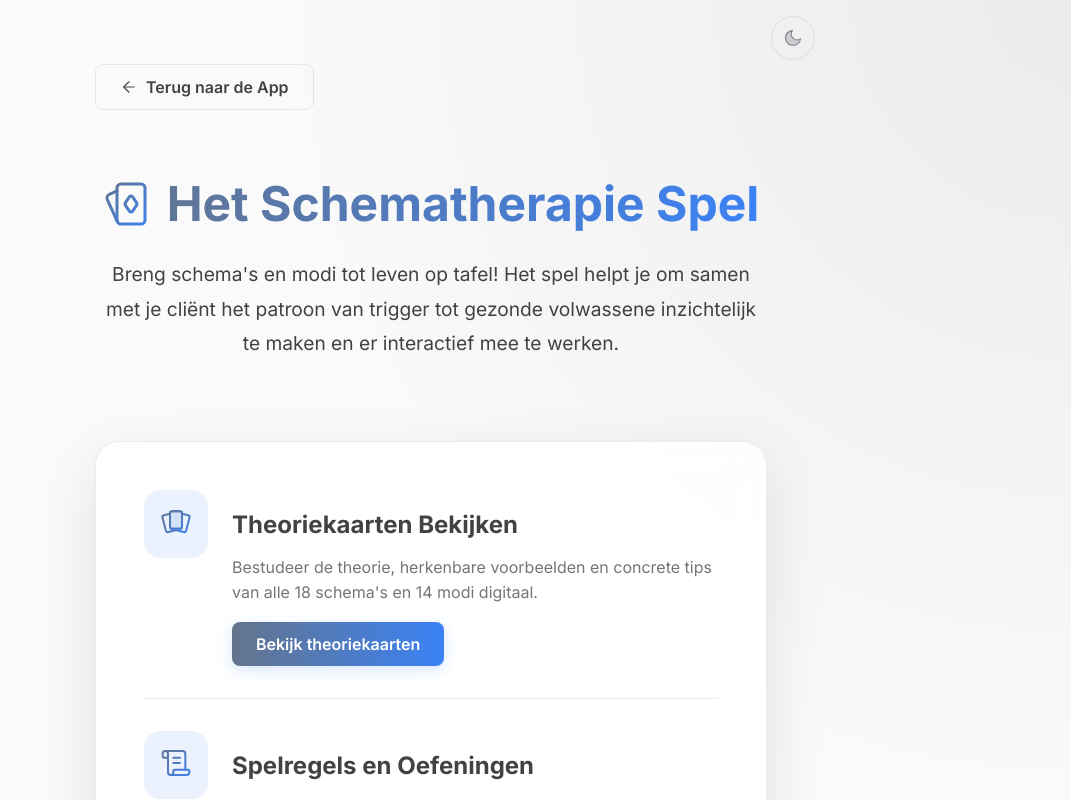
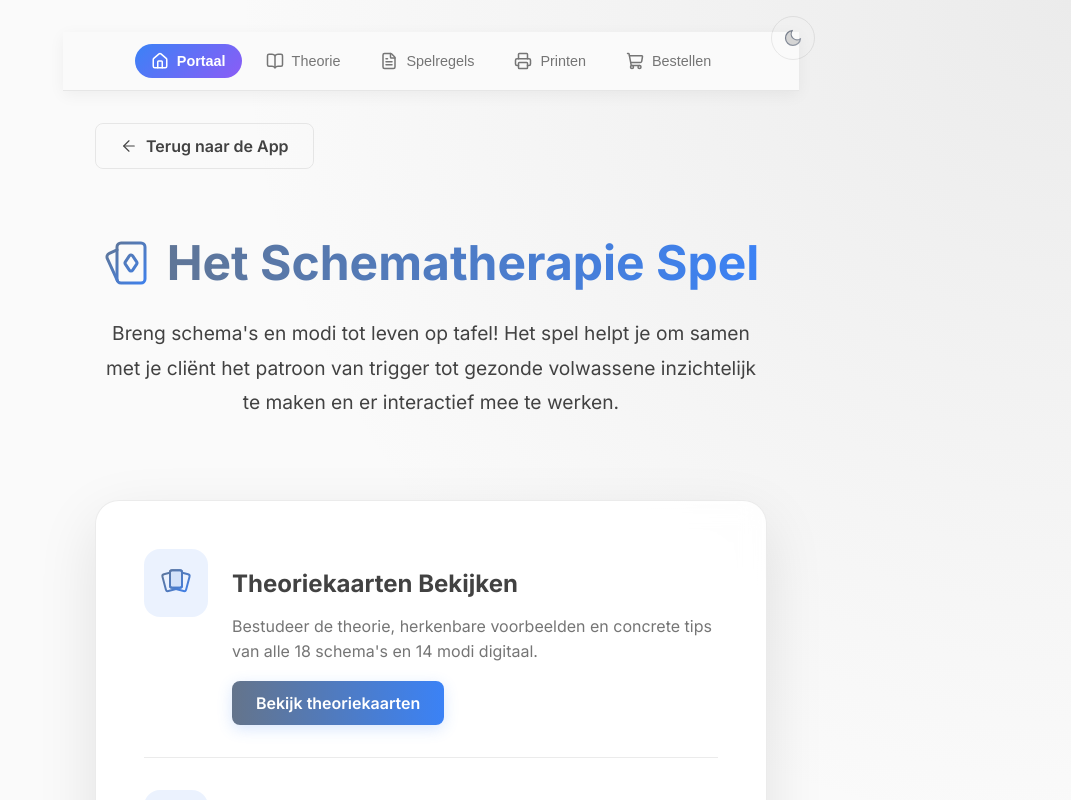
Before and after one commit to radder1972/STA, a React (Vite) app: page / in a window 1280 px wide. Both pictures are taken after a click on the button "Ga naar het Spelportaal". Shown: the top 800 px of the page, without its empty margins (209-1280 px from the left). Built offline with nearby package versions, Linux system fonts and the light colour scheme.

Commit message:
Add sticky top GameNavbar to all game portal pages to allow quick switching, and remove redundant 'Terug naar Start' buttons

```diff
--- a/package.json
+++ b/package.json
@@ -1,7 +1,7 @@
 {
   "name": "schema-therapy-app",
   "private": true,
-  "version": "2.6.215",
+  "version": "2.6.216",
   "type": "module",
   "scripts": {
     "dev": "vite",
--- a/src/App.jsx
+++ b/src/App.jsx
@@ -14,6 +14,7 @@ import OrderCards from './components/OrderCards'
 import ysqData from './data/ysq-s3.json'
 import smiData from './data/smi.json'
 import packageJson from '../package.json'
+import GameNavbar from './components/GameNavbar'
 
 window.addEventListener('error', function(event) {
   alert("Error: " + event.message + "\nFile: " + event.filename + "\nLine: " + event.lineno);
@@ -134,6 +135,9 @@ function App() {
 
   return (
     <div className="app-container" style={{ position: 'relative' }}>
+      {['game-portal', 'kaartenoverzicht', 'game-rules', 'print-shop', 'order-cards'].includes(currentView) && (
+        <GameNavbar currentView={currentView} setCurrentView={setCurrentView} />
+      )}
       <button
         onClick={toggleTheme}
         className="btn btn-outline no-print"
--- /dev/null
+++ b/src/components/GameNavbar.jsx
@@ -0,0 +1,78 @@
+import React from 'react';
+import { Home, BookOpen, FileText, Printer, ShoppingCart } from 'lucide-react';
+
+export default function GameNavbar({ currentView, setCurrentView }) {
+  const navItems = [
+    { id: 'game-portal', label: 'Portaal', icon: Home },
+    { id: 'kaartenoverzicht', label: 'Theorie', icon: BookOpen },
+    { id: 'game-rules', label: 'Spelregels', icon: FileText },
+    { id: 'print-shop', label: 'Printen', icon: Printer },
+    { id: 'order-cards', label: 'Bestellen', icon: ShoppingCart }
+  ];
+
+  return (
+    <div style={{
+      position: 'sticky',
+      top: 0,
+      zIndex: 50,
+      background: 'var(--bg-color)',
+      borderBottom: '1px solid var(--border-color)',
+      padding: '0.5rem',
+      display: 'flex',
+      justifyContent: 'center',
+      boxShadow: '0 4px 15px rgba(0, 0, 0, 0.05)'
+    }}>
+      <div
+        className="hide-scrollbar"
+        style={{
+          display: 'flex',
+          gap: '0.5rem',
+          overflowX: 'auto',
+          maxWidth: '100%',
+          padding: '0.25rem'
+        }}
+      >
+        {navItems.map(item => {
+          const isActive = currentView === item.id;
+          const Icon = item.icon;
+          return (
+            <button
+              key={item.id}
+              onClick={() => setCurrentView(item.id)}
+              style={{
+                display: 'flex',
+                alignItems: 'center',
+                gap: '0.5rem',
+                padding: '0.5rem 1rem',
+                borderRadius: '9999px',
+                border: 'none',
+                background: isActive ? 'linear-gradient(135deg, #3b82f6, #8b5cf6)' : 'transparent',
+                color: isActive ? 'white' : 'var(--text-muted)',
+                fontWeight: isActive ? '600' : '500',
+                cursor: 'pointer',
+                transition: 'all 0.2s ease',
+                whiteSpace: 'nowrap',
+                fontSize: '0.9rem'
+              }}
+              onMouseOver={(e) => {
+                if (!isActive) {
+                  e.currentTarget.style.background = 'var(--hover-bg)';
+                  e.currentTarget.style.color = 'var(--text-main)';
+                }
+              }}
+              onMouseOut={(e) => {
+                if (!isActive) {
+                  e.currentTarget.style.background = 'transparent';
+                  e.currentTarget.style.color = 'var(--text-muted)';
+                }
+              }}
+            >
+              <Icon size={18} />
+              <span className="game-nav-label">{item.label}</span>
+            </button>
+          );
+        })}
+      </div>
+    </div>
+  );
+}
--- a/src/components/GameRules.jsx
+++ b/src/components/GameRules.jsx
@@ -73,9 +73,7 @@ export default function GameRules({ onBack }) {
       `}</style>
 
       <div className="no-print" style={{ display: 'flex', justifyContent: 'center', marginBottom: '2rem', gap: '1rem' }}>
-        <button onClick={onBack} className="btn btn-outline" style={{ display: 'flex', alignItems: 'center', gap: '8px' }}>
-          <ArrowLeftIcon size={18} /> Terug naar Start
-        </button>
+
         <button onClick={handlePrint} className="btn btn-gradient-game" style={{ display: 'flex', alignItems: 'center', gap: '8px' }}>
           <Printer size={18} /> Print Spelregels
         </button>
--- a/src/components/KaartenOverzicht.jsx
+++ b/src/components/KaartenOverzicht.jsx
@@ -170,11 +170,7 @@ export default function KaartenOverzicht({ onBack }) {
         <p>Alle illustraties uit de theorie op een rij. Klik op een kaart om de theorie te lezen!</p>
       </div>
 
-      <div className="no-print" style={{ display: 'flex', justifyContent: 'center', marginBottom: '2rem' }}>
-        <button className="btn btn-outline" onClick={onBack} style={{ display: 'flex', alignItems: 'center', gap: '8px' }}>
-          <ArrowLeftIcon size={18} /> Terug naar Start
-        </button>
-      </div>
+
 
       <div className="tabs-container no-print" style={{ display: 'flex', justifyContent: 'center', marginBottom: '3rem', width: '100%', overflowX: 'auto' }}>
         <div style={{ display: 'flex', flexWrap: 'nowrap', justifyContent: 'center', background: 'rgba(0,0,0,0.1)', padding: '6px', borderRadius: '12px', gap: '8px', minWidth: 'min-content' }}>
--- a/src/components/OrderCards.jsx
+++ b/src/components/OrderCards.jsx
@@ -72,11 +72,7 @@ export default function OrderCards({ onBack }) {
   return (
     <div className="view-container" style={{ minHeight: '100vh', display: 'flex', flexDirection: 'column', alignItems: 'center', padding: '2rem', overflow: 'hidden' }}>
 
-      <div className="no-print" style={{ alignSelf: 'flex-start', marginBottom: '2rem', position: 'relative', zIndex: 10 }}>
-        <button onClick={onBack} className="btn btn-outline" style={{ display: 'flex', alignItems: 'center', gap: '8px' }}>
-          <ArrowLeftIcon size={18} /> Terug naar het Spelportaal
-        </button>
-      </div>
+
 
       <div style={{ textAlign: 'center', marginBottom: '3rem', maxWidth: '800px', position: 'relative', zIndex: 10 }}>
         <h1 className="text-gradient-game" style={{ fontSize: '3rem', display: 'flex', alignItems: 'center', justifyContent: 'center', gap: '16px', marginBottom: '1rem' }}>
--- a/src/components/PrintShopExport.jsx
+++ b/src/components/PrintShopExport.jsx
@@ -131,9 +131,7 @@ export default function PrintShopExport({ onBack, onViewHomePrintExport }) {
         }
       `}</style>
       <div className="no-print" style={{ maxWidth: '800px', margin: '0 auto 2rem auto', background: 'white', padding: '2rem', borderRadius: '12px', boxShadow: '0 4px 6px rgba(0,0,0,0.1)' }}>
-        <button onClick={onBack} className="btn btn-outline" style={{ display: 'flex', alignItems: 'center', gap: '8px', marginBottom: '1rem' }}>
-          <ArrowLeftIcon size={18} /> Terug naar Start
-        </button>
+
         <h1 style={{ color: 'black', marginBottom: '1rem' }}>Print Shop Export (PeterPrint)</h1>
         <p style={{ color: '#333', lineHeight: '1.6', marginBottom: '1rem' }}>
           Dit is de verborgen generator voor professionele drukkerijen. Het papierformaat voor de PDF is ingesteld op <strong>Speelkaarten formaat (64x94mm inclusief 3mm afloop rondom)</strong>. Na het printen snijdt de drukker er rondom 3mm af, zodat de kaarten exact 58x88mm worden zonder witte randjes.
--- a/src/index.css
+++ b/src/index.css
@@ -949,3 +949,16 @@ body.print-shop-export-mode {
   border: 1px solid #ccc;
   border-radius: 4px;
 }
+
+.hide-scrollbar::-webkit-scrollbar {
+  display: none;
+}
+.hide-scrollbar {
+  -ms-overflow-style: none;
+  scrollbar-width: none;
+}
+@media (max-width: 600px) {
+  .game-nav-label {
+    display: none;
+  }
+}
```
Also changed, not shown: 1 other file (tests, documents, lock files or other folders).
